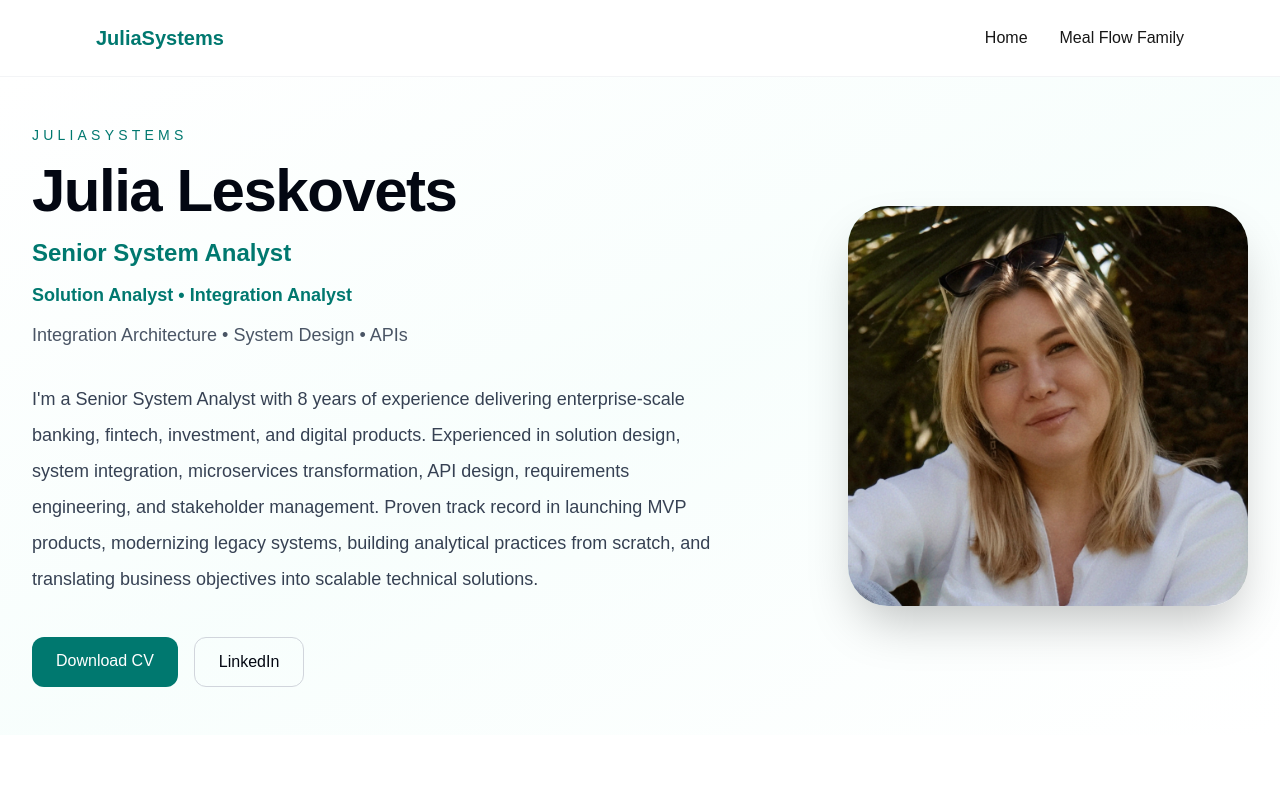
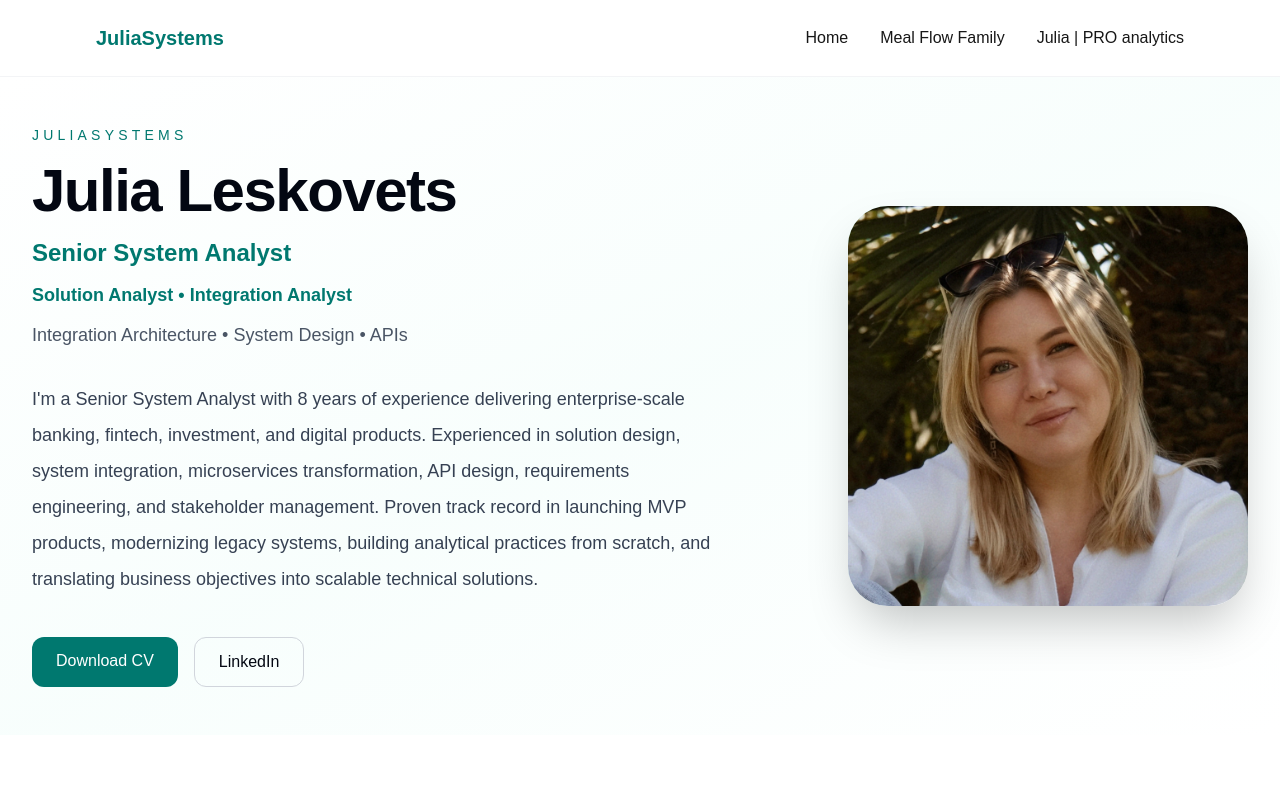
Before and after one commit to jleskovets/juliasystems, a Next.js app: page / in a window 1280 px wide. Shown: the top 800 px of the page. Built offline with nearby package versions, Linux system fonts and the light colour scheme.

Commit message:
Update Header.tsx

```diff
--- a/components/Header.tsx
+++ b/components/Header.tsx
@@ -19,6 +19,13 @@ export default function Header() {
           >
             Meal Flow Family
           </a>
+
+          <a
+            href="/Julia|PROanalytics"
+            className="hover:text-teal-700"
+          >
+            Julia | PRO analytics
+          </a>
         </nav>
       </div>
     </header>
```
